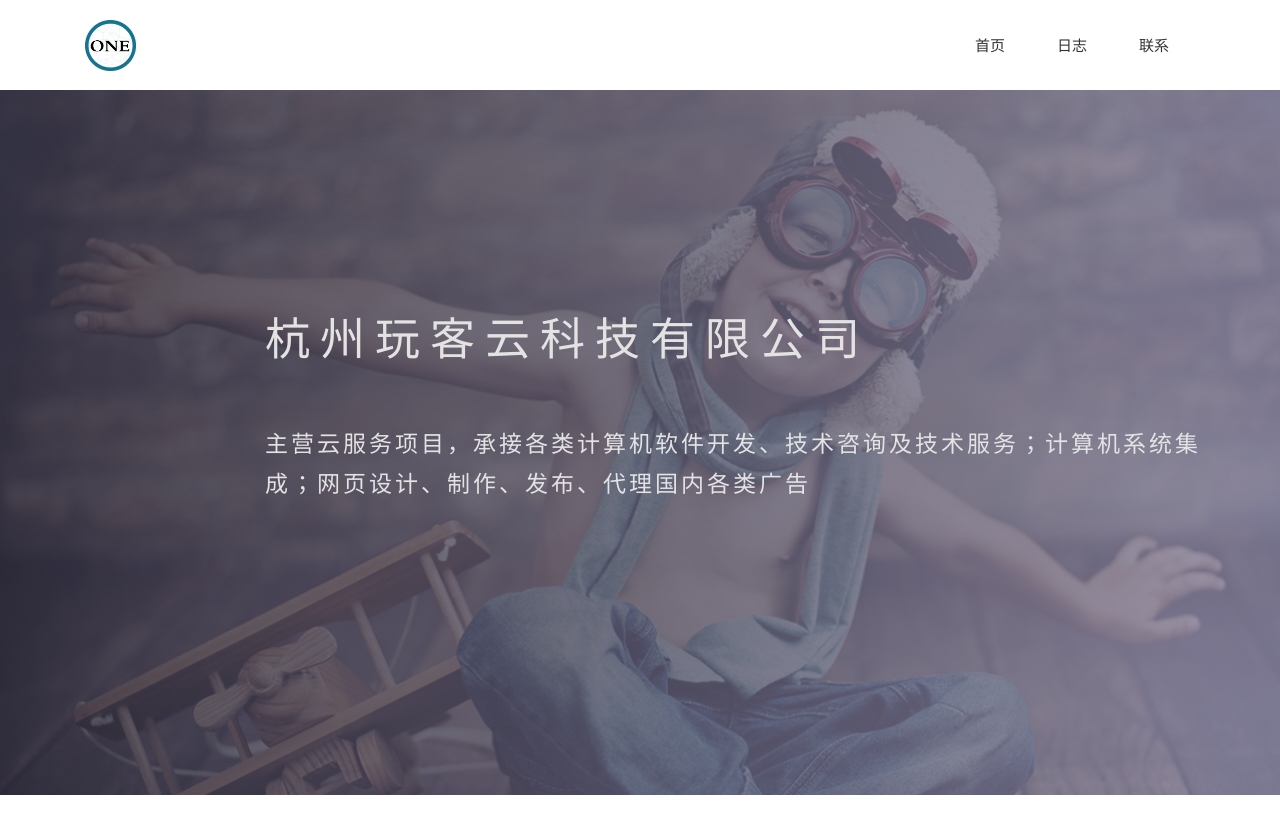
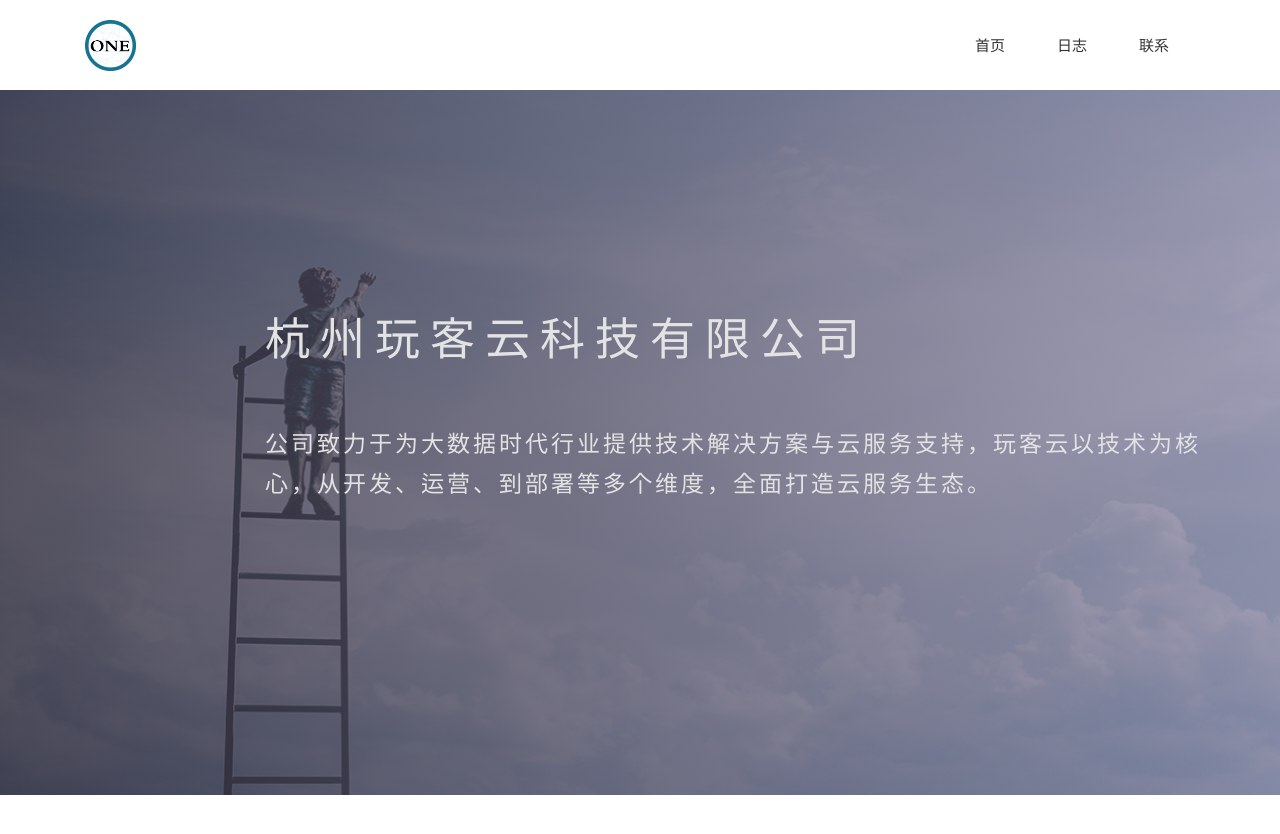
Before and after one commit to ONEKOOK/onekook.github.io, a Jekyll site: the page built from index.html, in a window 1280 px wide and 900 px high. Shown: the top 834 px of the window. Built offline with Jekyll 4.4.1, drawn with Linux system fonts in a browser that asks for light colours; nearby versions of some CDN libraries; some web fonts are replaced.

Commit message:
update home bg image and slogan

```diff
--- a/index.html
+++ b/index.html
@@ -12,7 +12,7 @@ permalink: /
         <div class="block">
           <!-- <h1 class="animated fadeInUp">A DIGITAL MARKETING &#38; <br> DESIGN AGENCY</h1> -->
           <h1 class="animated fadeInUp">杭州玩客云科技有限公司</h1>
-          <p class="animated fadeInUp">主营云服务项目，承接各类计算机软件开发、技术咨询及技术服务；计算机系统集成；网页设计、制作、发布、代理国内各类广告</p>
+          <p class="animated fadeInUp">公司致力于为大数据时代行业提供技术解决方案与云服务支持，玩客云以技术为核心，从开发、运营、到部署等多个维度，全面打造云服务生态。</p>
         </div>
       </div>
     </div>
```
Also changed, not shown: img/slider-bg.jpg.
